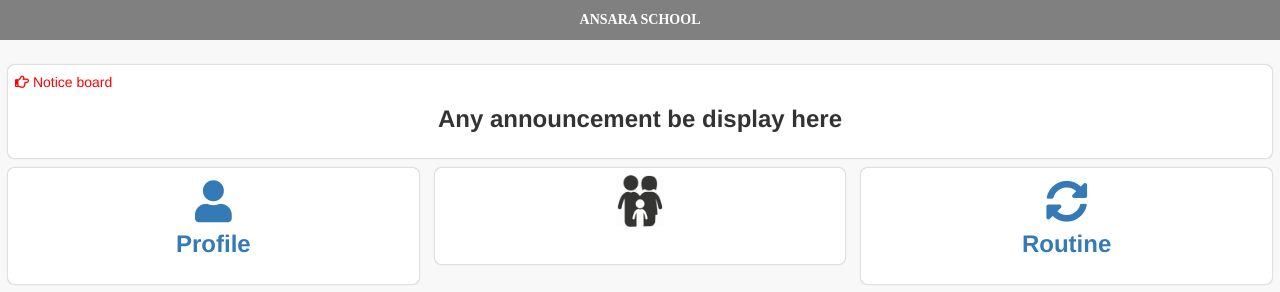
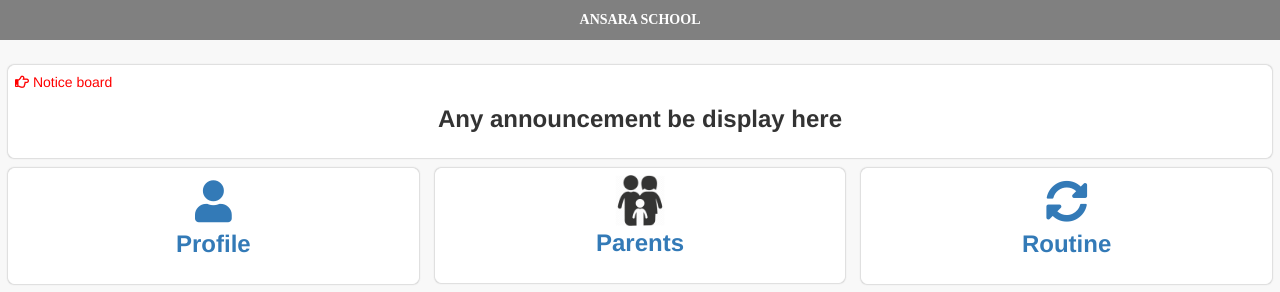
Before and after one commit to karthikairasu/school_app, a plain HTML site: page student/index.html in a window 1280 px wide. Shown: the top 292 px of the page. Drawn offline with nearby package versions, Linux system fonts and the light colour scheme.

Commit message:
Update index.html

```diff
--- a/student/index.html
+++ b/student/index.html
@@ -36,8 +36,8 @@
         <div class="col-xs-4 categ">
             <a href="parent_profile.html">
                 <div class="category">
-                    <img src="../images/parents.png" width="50px" height="52px">
-                    <p><label></label></p>
+                    <img src="../images/parents.png" width="50px" height="51px">
+                    <p><label>Parents</label></p>
                 </div>
             </a>
         </div>
```
